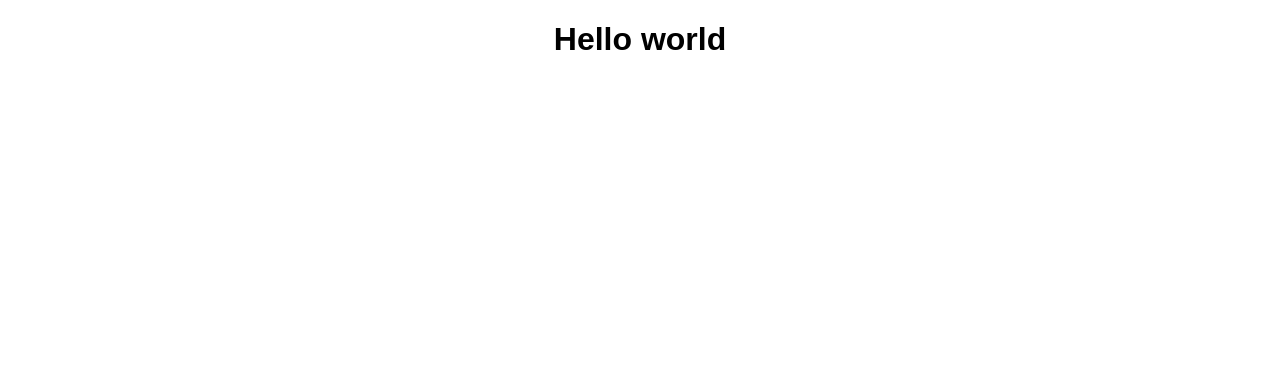
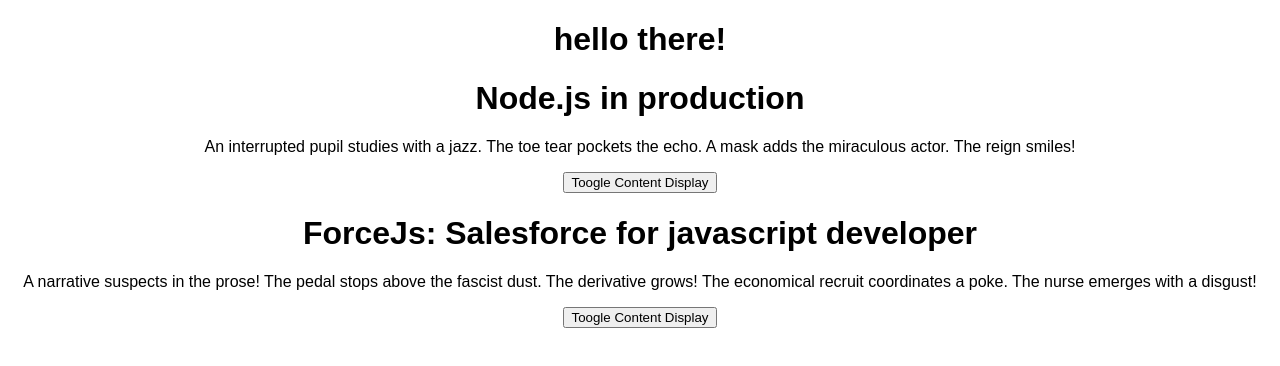
Before and after one commit to imVinayPandya/try-reactjs, a React (Create React App) app: page / in a window 1280 px wide. Shown: the top 366 px of the page. Built offline with nearby package versions, Linux system fonts and the light colour scheme.

Commit message:
Toogle content with state

```diff
--- a/package.json
+++ b/package.json
@@ -3,7 +3,6 @@
   "version": "0.1.0",
   "private": true,
   "dependencies": {
-    "eslint-config-airbnb": "^17.0.0",
     "react": "^16.4.1",
     "react-dom": "^16.4.1",
     "react-scripts": "1.1.4"
@@ -12,9 +11,12 @@
     "start": "react-scripts start",
     "build": "react-scripts build",
     "test": "react-scripts test --env=jsdom",
-    "eject": "react-scripts eject"
+    "eject": "react-scripts eject",
+    "eslint": "eslint"
   },
   "devDependencies": {
+    "eslint": "^5.1.0",
+    "eslint-config-airbnb": "^17.0.0",
     "eslint-plugin-import": "^2.13.0",
     "eslint-plugin-jsx-a11y": "^6.1.1",
     "eslint-plugin-react": "^7.10.0"
--- a/src/App.js
+++ b/src/App.js
@@ -1,14 +1,14 @@
 import React, { Component } from 'react';
 import './App.css';
-import ConstLetVar from './learn/ConstLetVar';
-// import PostList from './posts/PostList';
+// import ConstLetVar from './learn/ConstLetVar';
+import PostList from './posts/PostList';
 
 class App extends Component {
 	render() {
 		return (
 			<div className="App">
-				{/* <PostList /> */}
-				<ConstLetVar />
+				<PostList />
+				{/* <ConstLetVar /> */}
 			</div>
 		);
 	}
--- a/src/learn/ConstLetVar.js
+++ b/src/learn/ConstLetVar.js
@@ -8,7 +8,7 @@
 		// someVar = "Test test";
 		// const someVar = "Hello";
 		let someVar = "Hello bro...";
-		if(someVar === "Hello bro...") {
+		if (someVar === "Hello bro...") {
 			someVar = "Changed";
 		}
 
--- a/src/posts/PostDetail.js
+++ b/src/posts/PostDetail.js
@@ -2,21 +2,37 @@
 
 class PostDetail extends Component {
 
+	constructor(props) {
+		super(props);
+		this.state = {
+			showContent: true
+		};
+	}
+
 	titleWasClicked(event) {
 		event.preventDefault();
 		const { dataCallback } = this.props;
-		if(dataCallback !== undefined) {
+		if (dataCallback !== undefined) {
 			dataCallback('hello world');
 		}
+	}
+
+	toogleContent(event) {
+		event.preventDefault();
+		this.setState({
+			showContent: !this.state.showContent
+		});
 	}
 
 	render() {
 		// below statement is equal to const post = this.props.post
 		const { post } = this.props;
+		const { showContent } = this.state;
 		return (
 			<div>
 				<h1 onClick={this.titleWasClicked.bind(this)}>{post.title}</h1>
-				<p>{post.content}</p>
+				{showContent === true ? <p>{post.content}</p> : ""}
+				<button onClick={this.toogleContent.bind(this)}>Toogle Content Display</button>
 			</div>
 		);
 	}
```
Also changed, not shown: .eslintrc.json, src/registerServiceWorker.js (indentation only), 2 other files (tests, documents, lock files or other folders).
